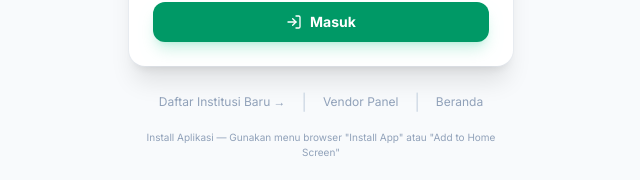
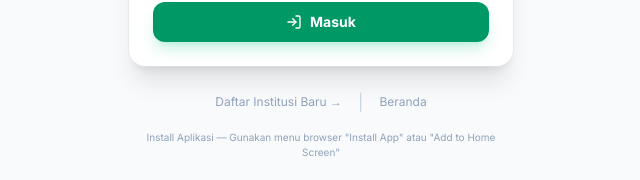
Before and after one commit to agisfathonah0-lang/aone-siakad, a React (Vite) app in the folder frontend/: page /login in a window 1280 px wide. Shown: the part 529-709 px from the top of the page, without its empty margins (319-959 px from the left). Built offline with nearby package versions, Linux system fonts and the light colour scheme.

Commit message:
fix: remove vendor panel shortcut from campus login page

```diff
--- a/frontend/src/pages/auth/LoginPage.tsx
+++ b/frontend/src/pages/auth/LoginPage.tsx
@@ -98,10 +98,6 @@ export default function LoginPage() {
             Daftar Institusi Baru →
           </button>
           <span className={isDark ? 'text-zinc-700' : 'text-slate-300'}>|</span>
-          <button onClick={() => navigate('/vendor/login')} className="text-xs hover:text-emerald-500 transition-colors flex items-center gap-1">
-            Vendor Panel
-          </button>
-          <span className={isDark ? 'text-zinc-700' : 'text-slate-300'}>|</span>
           <button onClick={() => navigate('/')} className="text-xs hover:text-emerald-500 transition-colors">
             Beranda
           </button>
```
